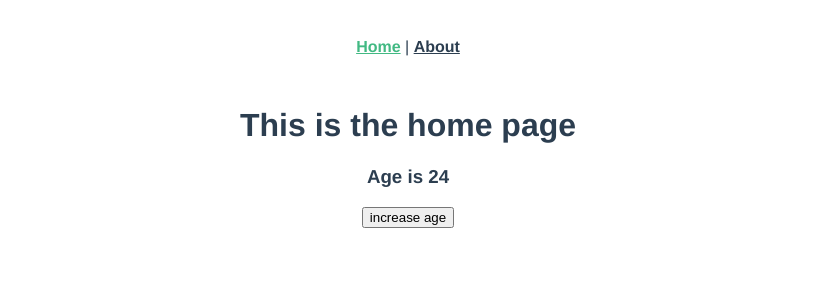
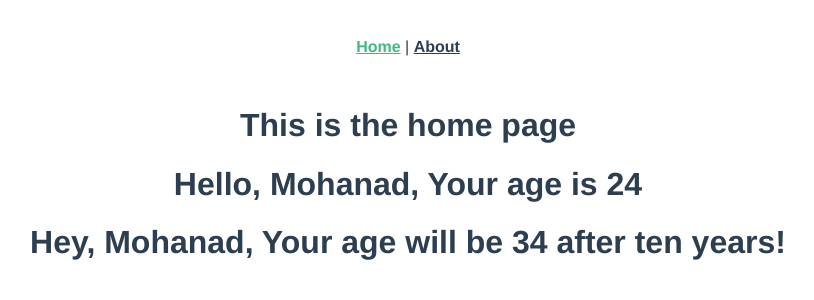
Before and after one commit to mohanadaltarah/vue-composition-api, a Vue app: page / in a window 1280 px wide. Shown: the top 300 px of the page, without its empty margins (232-1046 px from the left). Built offline with nearby package versions, Linux system fonts and the light colour scheme.

Commit message:
Use the computed property to contain long and complex expressions

```diff
--- a/src/views/HomeView.vue
+++ b/src/views/HomeView.vue
@@ -1,17 +1,25 @@
 <template>
   <div class="home">
     <h1>This is the home page</h1>
-    <h3>Age is {{ age }}</h3>
+    <h1>{{ welcomeUser }}</h1>
+    <h1>{{ afterYears }}</h1>
   </div>
-  <button @click="increaseAge">increase age</button>
 </template>
 
 <script setup>
-import { ref } from "vue";
+import { ref, computed } from "vue";
 
+//Data
+const name = ref("Mohanad");
 const age = ref(24);
 
-function increaseAge() {
-  age.value++;
-}
+//Computed
+const welcomeUser = computed(
+  () => `Hello, ${name.value}, Your age is ${age.value}`
+);
+
+const afterYears = computed(
+  () =>
+    `Hey, ${name.value}, Your age will be ${age.value + 10} after ten years!`
+);
 </script>
```
